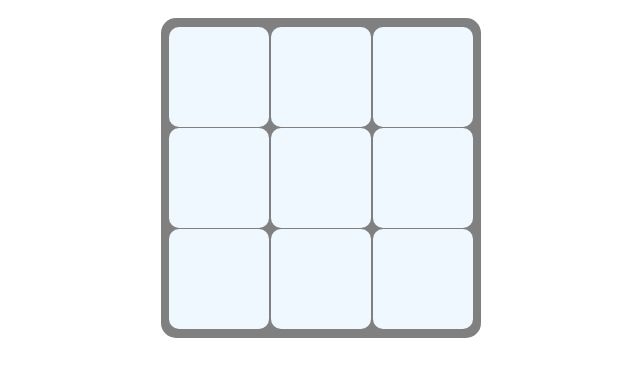
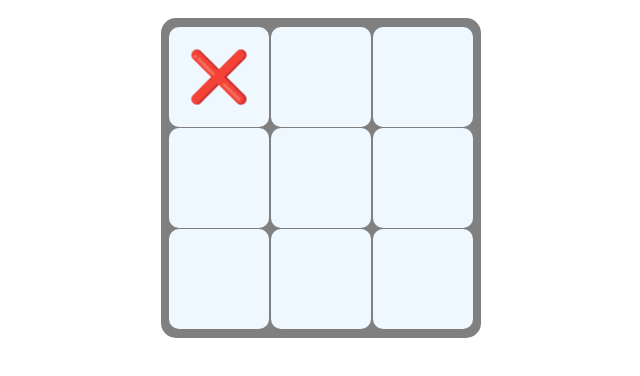
Before and after one commit to cristianrs-dev/jogo-da-velha, a plain HTML site: page index.html in a window 1280 px wide. Both pictures are taken after a click on the element 538 px from the left and 217 px from the top of the page. Shown: the part 140-516 px from the top of the page, without its empty margins (319-959 px from the left). Drawn offline with Linux system fonts and the light colour scheme.

Commit message:
resolver bug da interface

```diff
--- a/index.html
+++ b/index.html
@@ -27,6 +27,7 @@
         </div>
 
     </div>
+    <script src="js/jogo.js" ></script>
     <script src="js/interface.js"></script>
 </body>
 </html>
--- a/js/interface.js
+++ b/js/interface.js
@@ -1,4 +1,3 @@
-
 document.addEventListener('DOMContentLoaded',quadrante)
 
 function quadrante(){
@@ -10,4 +9,27 @@ function quadrante(){
 
 function cliclado(event){
     console.log(event.target)
+    let quadrante = event.target
+    let posicao = quadrante.id
+    jogada(posicao)
+    atualizaQuadrante()
 }
+
+function atualizaQuadrante(){
+    let quadrante = document.querySelectorAll(".quadrante")
+
+    quadrante.forEach((indice) => {
+        alert(indice.id)
+        let posicao = indice.id
+        simbolo = tabuleiro[posicao]
+
+        if(simbolo != ''){
+
+
+            indice.innerHTML=`<div class='${simbolo}'></div>`
+
+        }
+
+    });
+
+}
```
